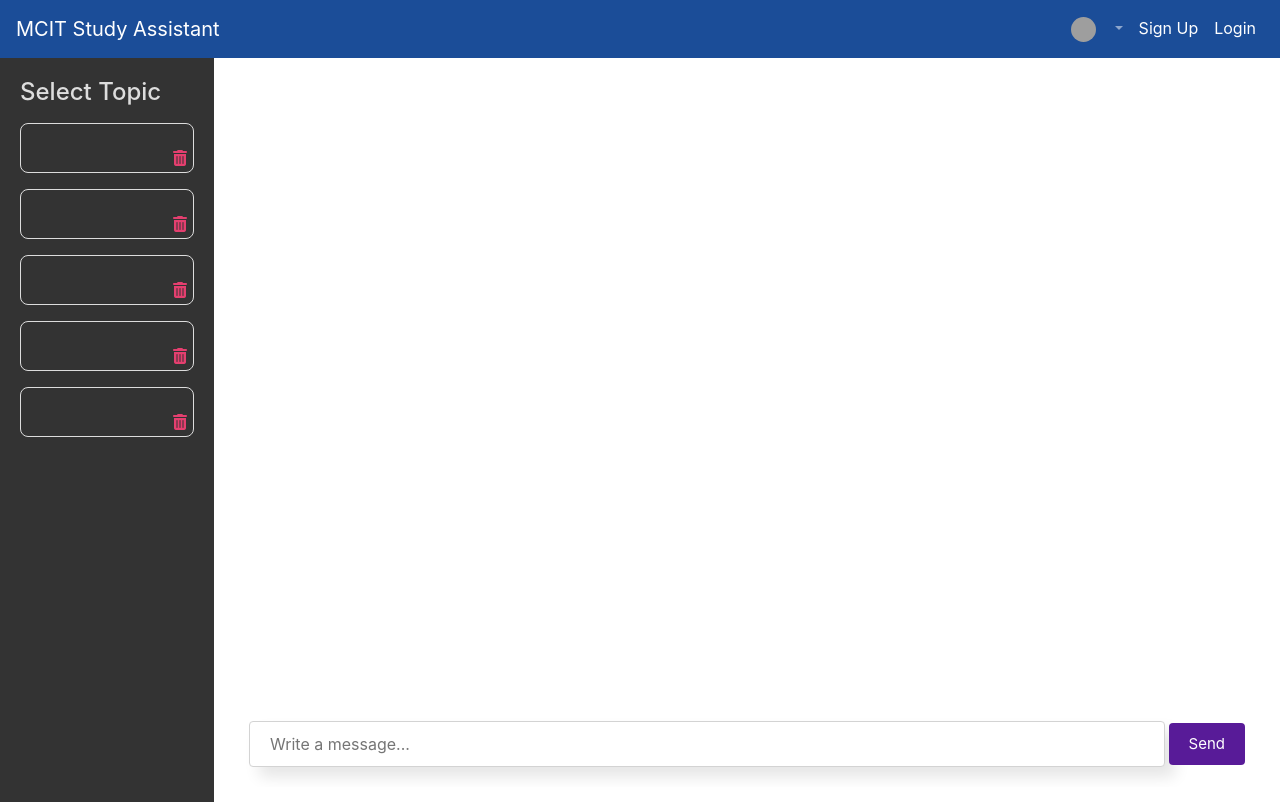
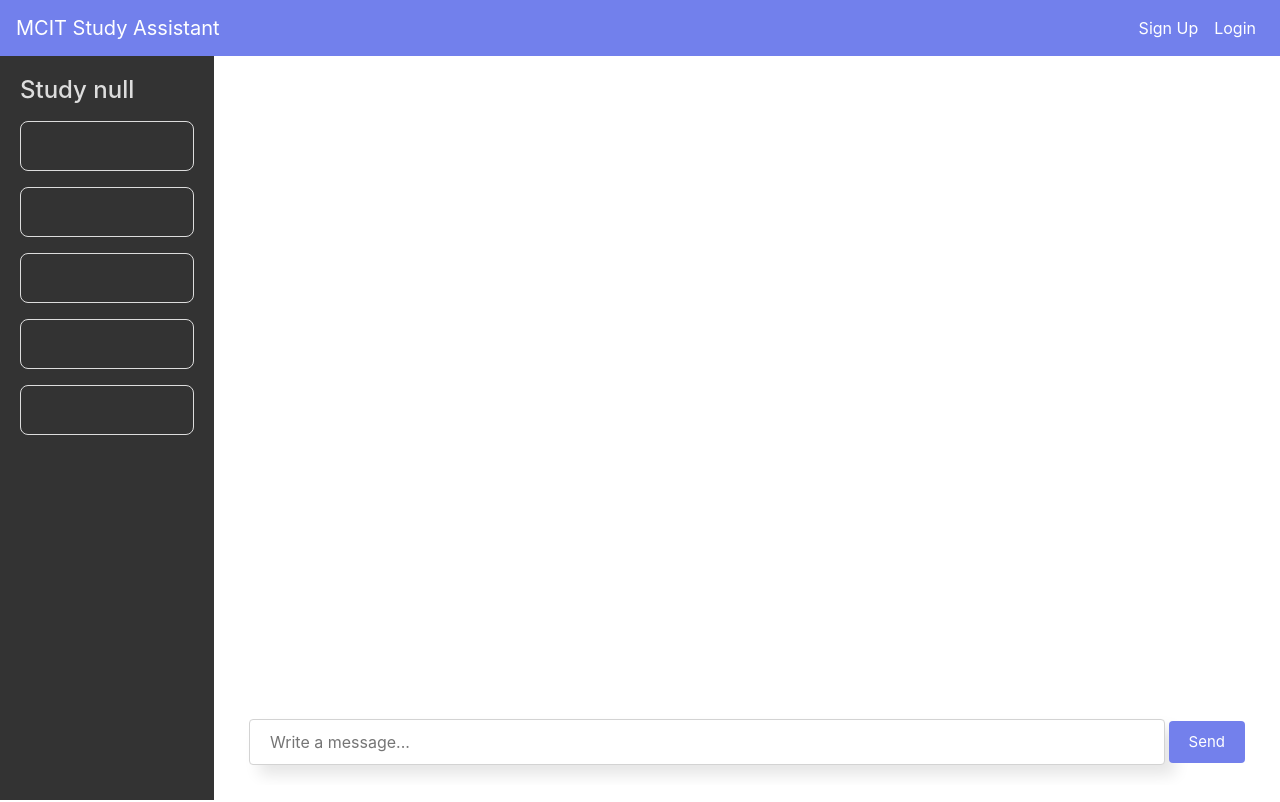
Before and after one commit to PaulJKathmann/AIStudyAssistant, a Flask app: page /chatbot in a window 1280 px wide. Run offline with Flask 3, Linux system fonts and the light colour scheme; data that the repository does not hold is empty; parts of the project's set-up code (start-up, migrations or seed data) failed here and were passed over; some libraries are stand-ins or nearby versions; grey boxes are pictures that could not be loaded.

Commit message:
removed more unused css code and updated color scheme for chatpage

```diff
--- a/static/css/style.css
+++ b/static/css/style.css
@@ -3,6 +3,26 @@
     margin: 0;
     padding: 0;
 }
+
+:root {
+    --color-primary: #7380ec;
+    --color-danger: #ff7782;
+    --color-success: #41f1b6;
+    --color-warning: #ffbb55;
+    --color-white: #fff;
+    --color-info: #7d8da1;
+    --color-dark: #363949;
+    --color-light: rgba(132, 139, 200, 0.18);
+    --color-dark-varient: #677483;
+    --color-background: #f6f6f9;
+
+    --card-border-radius: 2rem;
+    --border-radius-1: 0.4rem;
+    --border-radius-2: 1.2rem;
+
+    --card-padding: 1.8rem;
+    --box-shadow: 0 2rem 3rem var(--color-light);
+  }
 
 body {
     font-family: 'Nunito', sans-serif;
@@ -15,11 +35,11 @@
     color: #ffffff; /* Sets the text color to white */
 }
 *, html {
-    --primaryGradient: linear-gradient(93.12deg, #581B98 0.52%, #9C1DE7 100%);
-    --secondaryGradient: linear-gradient(268.91deg, #581B98 -2.14%, #9C1DE7 99.69%);
+    --primaryGradient: linear-gradient(93.12deg, #7380ec 0.52%, #7380ec 100%);
+    --secondaryGradient: linear-gradient(268.91deg, #7380ec -2.14%, #7380ec 99.69%);
     --primaryBoxShadow: 0px 10px 15px rgba(0, 0, 0, 0.1);
     --secondaryBoxShadow: 0px -10px 15px rgba(0, 0, 0, 0.1);
-    --primary: #581B98;
+    --primary: #7380ec;
 }
 
 /* NEW CHAT INTERFACE
@@ -212,7 +232,7 @@
 
 .send__button {
     padding: 10px 20px;
-    background-color: #581b98; /* Same as user message color */
+    background-color: #7380ec; /* Same as user message color */
     color: white;
     border: none;
     border-radius: 4px;
@@ -434,7 +395,6 @@
     font-size: 1.1rem; /* Slightly larger font size for title */
     font-weight: bold; /* Make the title bold */
     margin-bottom: 0.5rem; /* Space between title and description */
-    text-decoration: underline; /* Underline the title */
     color: #ddd;
 }
 
@@ -451,54 +411,11 @@
     /* Other styling for your prompt item */
 }
 
-.topic-item .fa-trash {
-    position: absolute;
-    bottom: 6px;
-    right: 6px;
-    color: #E43F6F;
-    cursor: pointer; /* Optional, changes cursor to pointer on hover */
-}
-
-.topic-item .edit_prompt_button {
-    margin-top: 16px;
-    position: absolute;
-    bottom: 6px;
-    color: #E43F6F;
-    cursor: pointer; /* Optional, changes cursor to pointer on hover */
-}
-
 .button-container {
     display: flex;
     justify-content: space-around; /* or 'space-between', 'flex-start', etc., based on your layout needs */
     align-items: center;
     padding: 10px;
-}
-
-.signup-btn {
-    background-color: white; /* Bootstrap primary color for example */
-    border-color: black;
-    color: #333;
-    padding: 10px 15px;
-    margin: 5px;
-    border-radius: 24px;
-    font-size: 16px;
-    cursor: pointer;
-    border-width: 0.5px;
-}
-
-.google-signin-btn {
-    background-color: white;
-    border-color: #333;
-    color: #333;
-    padding: 10px 15px;
-    border-radius: 24px;
-    font-size: 16px;
-    text-align: center;
-    display: inline-flex;
-    align-items: center;
-    justify-content: center;
-    cursor: pointer;
-    border-width: 0.5px;
 }
 
 .google-signin-btn img {
--- a/static/js/promptSelector.js
+++ b/static/js/promptSelector.js
@@ -1,5 +1,16 @@
 document.addEventListener('DOMContentLoaded', function () {
     const topics = document.querySelectorAll('.topic-item');
+
+    // Insert the course_code into the .topic-selection-header element
+    const courseCodeElement = document.querySelector('.topic-selection-header');
+    if (courseCodeElement) {
+        // Get course_code from URL parameters
+        const urlParams = new URLSearchParams(window.location.search);
+        const course_code = urlParams.get('course_code');
+
+        // Set the text content of the element
+        courseCodeElement.textContent = "Study " + course_code;
+    }
 
     console.log('topic before ',topics )
     topics.forEach(topic => {
@@ -34,19 +45,6 @@
             })
             .catch(error => console.error('Error:', error));
         });
-
-        // Add an event listener to the delete icon
-        const deleteIcon = topic.querySelector('.fa-trash');
-        if (deleteIcon) {
-            deleteIcon.addEventListener('click', function(event) {
-                // Prevent the click from triggering the prompt selection
-                event.stopPropagation();
-
-                const topicName = this.getAttribute('data-topic-name');
-                deletePrompt(topicName, topic);
-            });
-        }
-        // Add an event listener to the delete icon
     });
 });
 
@@ -70,19 +68,3 @@
     const prompt = "Let's start: Act as an teaching assistant for a computer science student to achieve the goal in the system prompt.";
     chatbox.get_response(prompt, chatbox.args.chatBox);
 }
-
-function deletePrompt(promptName, promptElement) {
-    // Call the Flask endpoint to delete the prompt
-    fetch($SCRIPT_ROOT + '/delete_prompt_template/' + encodeURIComponent(promptName), {
-        method: 'DELETE'
-    })
-    .then(response => {
-        if (response.ok) {
-            // Remove the prompt element from the DOM
-            promptElement.remove();
-        } else {
-            console.error('Failed to delete prompt');
-        }
-    })
-    .catch(error => console.error('Error:', error));
-}
--- a/templates/layouts/navbar.html
+++ b/templates/layouts/navbar.html
@@ -1,28 +1,10 @@
-<nav class="navbar navbar-expand-lg navbar-dark" style="background-color: #1b4d98;">
+<nav class="navbar navbar-expand-lg navbar-dark" style="background-color: #7280EC;">
     <a class="navbar-brand">MCIT Study Assistant</a>
     <button class="navbar-toggler" type="button" data-toggle="collapse" data-target="#navbarNavAltMarkup" aria-controls="navbarNavAltMarkup" aria-expanded="false" aria-label="Toggle navigation">
         <span class="navbar-toggler-icon"></span>
     </button>
     <div class="collapse navbar-collapse" id="navbarNavAltMarkup">
         <div class="navbar-nav ml-auto">
-
-                <!-- Dropdown begins -->
-                <a class="nav-link dropdown-toggle" href="#" id="navbarDropdown" role="button" data-toggle="dropdown" aria-haspopup="true" aria-expanded="false">
-                    <img src="{{ url_for('static', filename='images/uniLogo.png') }}" style="width: 25px; height: 25px; border-radius: 50%; margin-right: 10px;">
-                </a>
-                <div class="dropdown-menu dropdown-menu-right" aria-labelledby="navbarDropdown">
-                    <a class="dropdown-item" href="">View Profile</a>
-                    <a class="dropdown-item" href="">Edit Profile</a>
-                    <a class="dropdown-item" href="">Help</a>
-
-                    <div class="dropdown-divider"></div>
-                    <a class="dropdown-item" href="" onclick="">Logout</a>
-
-                    <!-- Voice-only toggle -->
-
-                </div>
-
-
                 <a class="nav-item nav-link active" href="{{ url_for('register') }}">Sign Up</a>
                 <a class="nav-item nav-link active" href="{{ url_for('login') }}">Login</a>
              <!-- Close the outer 'if' block -->
--- a/templates/pages/base.html
+++ b/templates/pages/base.html
@@ -24,7 +24,6 @@
                 <li class="topic-item">
                     <h5 class="topic-title">{{ topic.topic_name }}</h5>
                     <p class="topic-description">{{ topic.description }}</p>
-                    <i class="fa fa-trash" aria-hidden="true" data-topic-name="{{ topic.topic_name }}"></i>
                 </li>
 
                 {% endfor %}
```
Also changed, not shown: other parts of static/css/style.css (+5 -91 lines), 1 other file.
